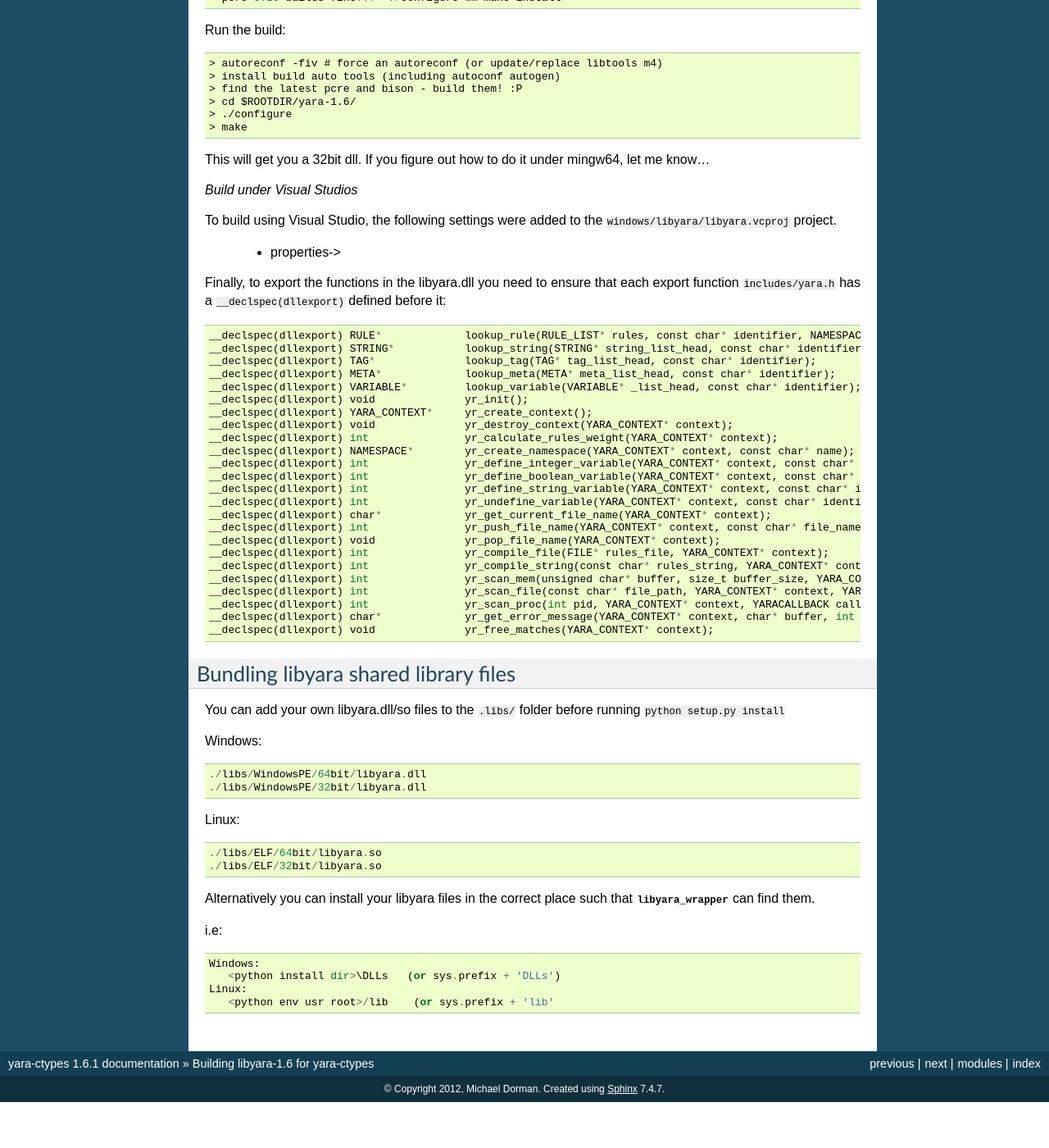
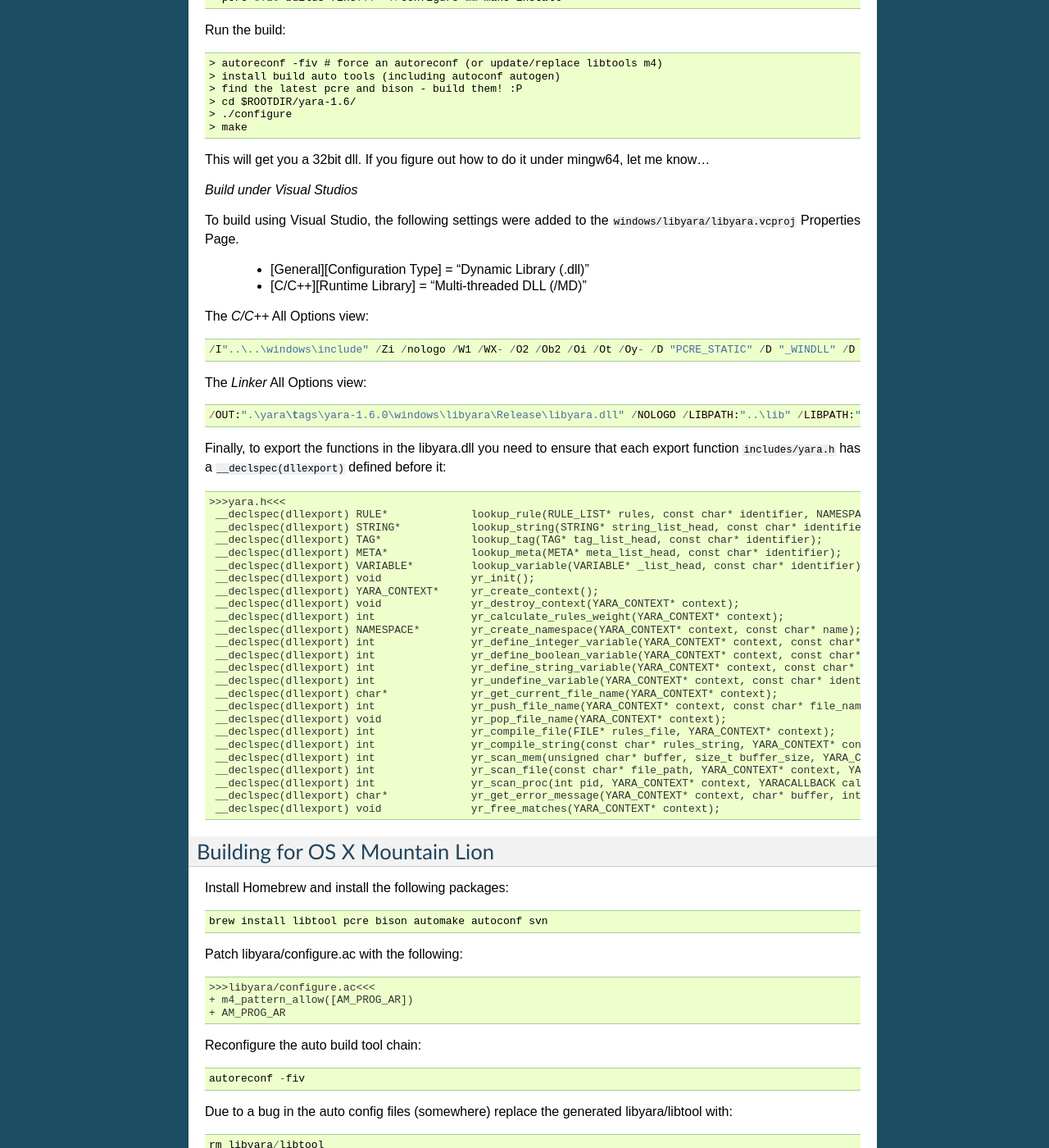
Before and after one commit to mjdorma/yara-ctypes, a Sphinx documentation site: the page built from docs/source/howto/build.rst, in a window 1280 px wide and 1400 px high, scrolled down 1359 px. Shown: the whole window at 82% size. Built offline with Sphinx 7.4.7, drawn with Linux system fonts in a browser that asks for light colours; before the commit the page ends 2703 px from its top, so only the background shows below that; some of the changed text lies outside the part shown.

Commit message:
added osx build guide, flesh to the windows guide, modified bundle guide

```diff
--- a/docs/source/howto/build.rst
+++ b/docs/source/howto/build.rst
@@ -105,39 +105,75 @@ let me know...
 *Build under Visual Studios*
 
 To build using Visual Studio, the following settings were added to the
-``windows/libyara/libyara.vcproj`` project.
+``windows/libyara/libyara.vcproj`` Properties Page.
 
- * properties->
+ * [General][Configuration Type] = "Dynamic Library (.dll)"
+ * [C/C++][Runtime Library] = "Multi-threaded DLL (/MD)"
 
+The *C/C++* All Options view::
+
+    /I"..\..\windows\include" /Zi /nologo /W1 /WX- /O2 /Ob2 /Oi /Ot /Oy- /D "PCRE_STATIC" /D "_WINDLL" /D "_MBCS" /Gm- /MD /GS- /fp:precise /Zc:wchar_t /Zc:forScope /Fp"Release\libyara.pch" /Fa"Release\" /Fo"Release\" /Fd"Release\vc100.pdb" /Gd /TC /wd"4996" /analyze- /errorReport:queue
+
+The *Linker* All Options view::
+
+    /OUT:".\yara\tags\yara-1.6.0\windows\libyara\Release\libyara.dll" /NOLOGO /LIBPATH:"..\lib" /LIBPATH:".\yara\tags\yara-1.6.0\windows\libyara\Release\" /DLL "pcre32.lib" "kernel32.lib" "user32.lib" "gdi32.lib" "winspool.lib" "comdlg32.lib" "advapi32.lib" "shell32.lib" "ole32.lib" "oleaut32.lib" "uuid.lib" "odbc32.lib" "odbccp32.lib" /MANIFEST /ManifestFile:"Release\libyara.dll.intermediate.manifest" /ALLOWISOLATION /MANIFESTUAC:"level='asInvoker' uiAccess='false'" /PDB:".\yara\tags\yara-1.6.0\windows\libyara\Release\libyara.pdb" /PGD:".\yara\tags\yara-1.6.0\windows\libyara\Release\libyara.pgd" /TLBID:1 /DYNAMICBASE /NXCOMPAT /MACHINE:X86 /ERRORREPORT:QUEUE
 
 Finally, to export the functions in the libyara.dll you need to ensure that
 each export function ``includes/yara.h`` has a ``__declspec(dllexport)``
 defined before it::
 
-    __declspec(dllexport) RULE*             lookup_rule(RULE_LIST* rules, const char* identifier, NAMESPACE* ns);
-    __declspec(dllexport) STRING*           lookup_string(STRING* string_list_head, const char* identifier);
-    __declspec(dllexport) TAG*              lookup_tag(TAG* tag_list_head, const char* identifier);
-    __declspec(dllexport) META*             lookup_meta(META* meta_list_head, const char* identifier);
-    __declspec(dllexport) VARIABLE*         lookup_variable(VARIABLE* _list_head, const char* identifier);
-    __declspec(dllexport) void              yr_init();
-    __declspec(dllexport) YARA_CONTEXT*     yr_create_context();
-    __declspec(dllexport) void              yr_destroy_context(YARA_CONTEXT* context);
-    __declspec(dllexport) int               yr_calculate_rules_weight(YARA_CONTEXT* context);
-    __declspec(dllexport) NAMESPACE*        yr_create_namespace(YARA_CONTEXT* context, const char* name);
-    __declspec(dllexport) int               yr_define_integer_variable(YARA_CONTEXT* context, const char* identifier, size_t value);
-    __declspec(dllexport) int               yr_define_boolean_variable(YARA_CONTEXT* context, const char* identifier, int value);
-    __declspec(dllexport) int               yr_define_string_variable(YARA_CONTEXT* context, const char* identifier, const char* value);
-    __declspec(dllexport) int               yr_undefine_variable(YARA_CONTEXT* context, const char* identifier);
-    __declspec(dllexport) char*             yr_get_current_file_name(YARA_CONTEXT* context);
-    __declspec(dllexport) int               yr_push_file_name(YARA_CONTEXT* context, const char* file_name);
-    __declspec(dllexport) void              yr_pop_file_name(YARA_CONTEXT* context);
-    __declspec(dllexport) int               yr_compile_file(FILE* rules_file, YARA_CONTEXT* context);
-    __declspec(dllexport) int               yr_compile_string(const char* rules_string, YARA_CONTEXT* context);
-    __declspec(dllexport) int               yr_scan_mem(unsigned char* buffer, size_t buffer_size, YARA_CONTEXT* context, YARACALLBACK callback, void* user_data);
-    __declspec(dllexport) int               yr_scan_file(const char* file_path, YARA_CONTEXT* context, YARACALLBACK callback, void* user_data);
-    __declspec(dllexport) int               yr_scan_proc(int pid, YARA_CONTEXT* context, YARACALLBACK callback, void* user_data);
-    __declspec(dllexport) char*             yr_get_error_message(YARA_CONTEXT* context, char* buffer, int buffer_size);
-    __declspec(dllexport) void              yr_free_matches(YARA_CONTEXT* context);
+    >>>yara.h<<<
+     __declspec(dllexport) RULE*             lookup_rule(RULE_LIST* rules, const char* identifier, NAMESPACE* ns);
+     __declspec(dllexport) STRING*           lookup_string(STRING* string_list_head, const char* identifier);
+     __declspec(dllexport) TAG*              lookup_tag(TAG* tag_list_head, const char* identifier);
+     __declspec(dllexport) META*             lookup_meta(META* meta_list_head, const char* identifier);
+     __declspec(dllexport) VARIABLE*         lookup_variable(VARIABLE* _list_head, const char* identifier);
+     __declspec(dllexport) void              yr_init();
+     __declspec(dllexport) YARA_CONTEXT*     yr_create_context();
+     __declspec(dllexport) void              yr_destroy_context(YARA_CONTEXT* context);
+     __declspec(dllexport) int               yr_calculate_rules_weight(YARA_CONTEXT* context);
+     __declspec(dllexport) NAMESPACE*        yr_create_namespace(YARA_CONTEXT* context, const char* name);
+     __declspec(dllexport) int               yr_define_integer_variable(YARA_CONTEXT* context, const char* identifier, size_t value);
+     __declspec(dllexport) int               yr_define_boolean_variable(YARA_CONTEXT* context, const char* identifier, int value);
+     __declspec(dllexport) int               yr_define_string_variable(YARA_CONTEXT* context, const char* identifier, const char* value);
+     __declspec(dllexport) int               yr_undefine_variable(YARA_CONTEXT* context, const char* identifier);
+     __declspec(dllexport) char*             yr_get_current_file_name(YARA_CONTEXT* context);
+     __declspec(dllexport) int               yr_push_file_name(YARA_CONTEXT* context, const char* file_name);
+     __declspec(dllexport) void              yr_pop_file_name(YARA_CONTEXT* context);
+     __declspec(dllexport) int               yr_compile_file(FILE* rules_file, YARA_CONTEXT* context);
+     __declspec(dllexport) int               yr_compile_string(const char* rules_string, YARA_CONTEXT* context);
+     __declspec(dllexport) int               yr_scan_mem(unsigned char* buffer, size_t buffer_size, YARA_CONTEXT* context, YARACALLBACK callback, void* user_data);
+     __declspec(dllexport) int               yr_scan_file(const char* file_path, YARA_CONTEXT* context, YARACALLBACK callback, void* user_data);
+     __declspec(dllexport) int               yr_scan_proc(int pid, YARA_CONTEXT* context, YARACALLBACK callback, void* user_data);
+     __declspec(dllexport) char*             yr_get_error_message(YARA_CONTEXT* context, char* buffer, int buffer_size);
+     __declspec(dllexport) void              yr_free_matches(YARA_CONTEXT* context);
+
+
+Building for OS X Mountain Lion
+-------------------------------
+
+Install Homebrew and install the following packages::
+
+    brew install libtool pcre bison automake autoconf svn
+
+Patch libyara/configure.ac with the following::
+
+    >>>libyara/configure.ac<<<
+    + m4_pattern_allow([AM_PROG_AR])
+    + AM_PROG_AR
+
+Reconfigure the auto build tool chain::
+
+    autoreconf -fiv
+
+Due to a bug in the auto config files (somewhere) replace the generated libyara/libtool with::
+
+    rm libyara/libtool
+    ln -s /usr/local/Cellar/libtool/2.4.2/bin/glibtool libyara/libtool
+
+Copy and rename the dynamic link library::
+
+    cp ./libyara/.libs/libyara.0.dylib <DESTPATH>/libyara.so
 
 
 Bundling libyara shared library files
@@ -149,14 +185,19 @@ running ``python setup.py install``
 
 Windows::
 
-    ./libs/WindowsPE/64bit/libyara.dll
-    ./libs/WindowsPE/32bit/libyara.dll
+    ./libs/windows/x86_64/libyara.dll
+    ./libs/windows/x86/libyara.dll
 
 
 Linux::
 
-    ./libs/ELF/64bit/libyara.so
-    ./libs/ELF/32bit/libyara.so
+    ./libs/linux/x86_64/libyara.so
+    ./libs/linux/x86/libyara.so
+
+
+OS X::
+
+    ./libs/darwin/x86_64/libyara.so
 
 
 Alternatively you can install your libyara files in the correct place such that
```
